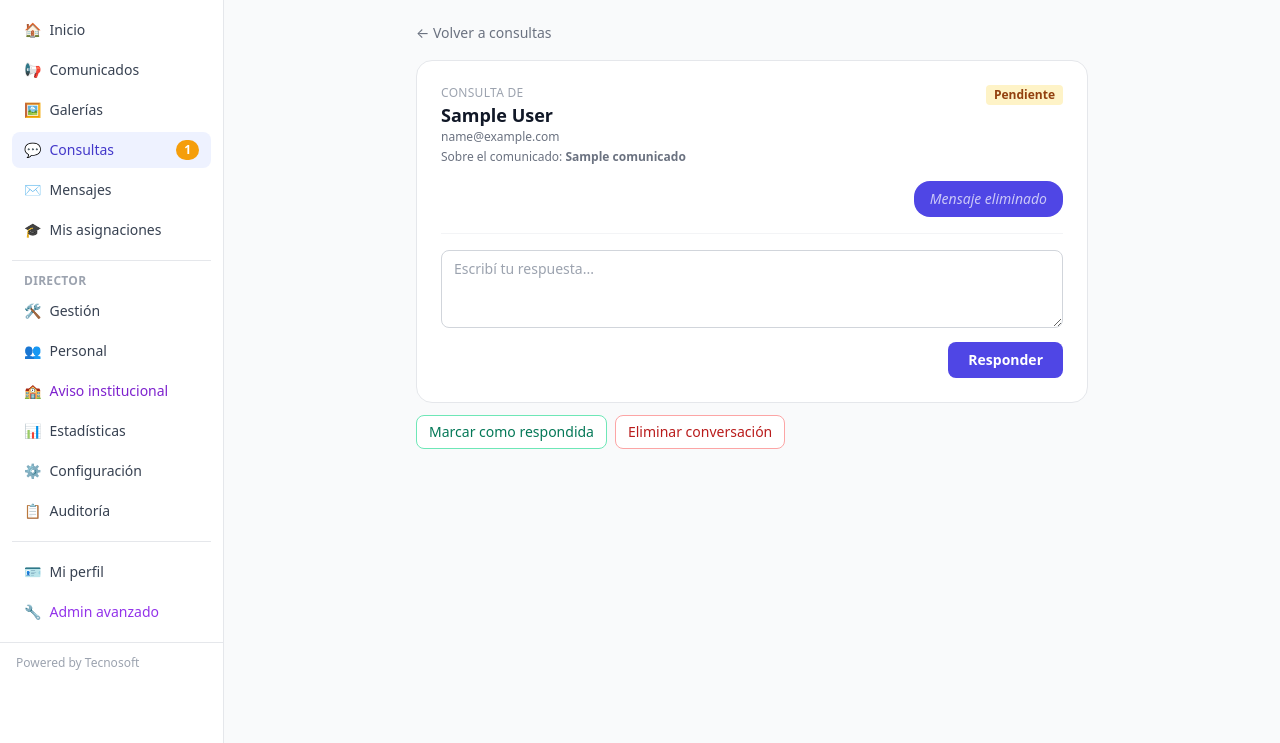
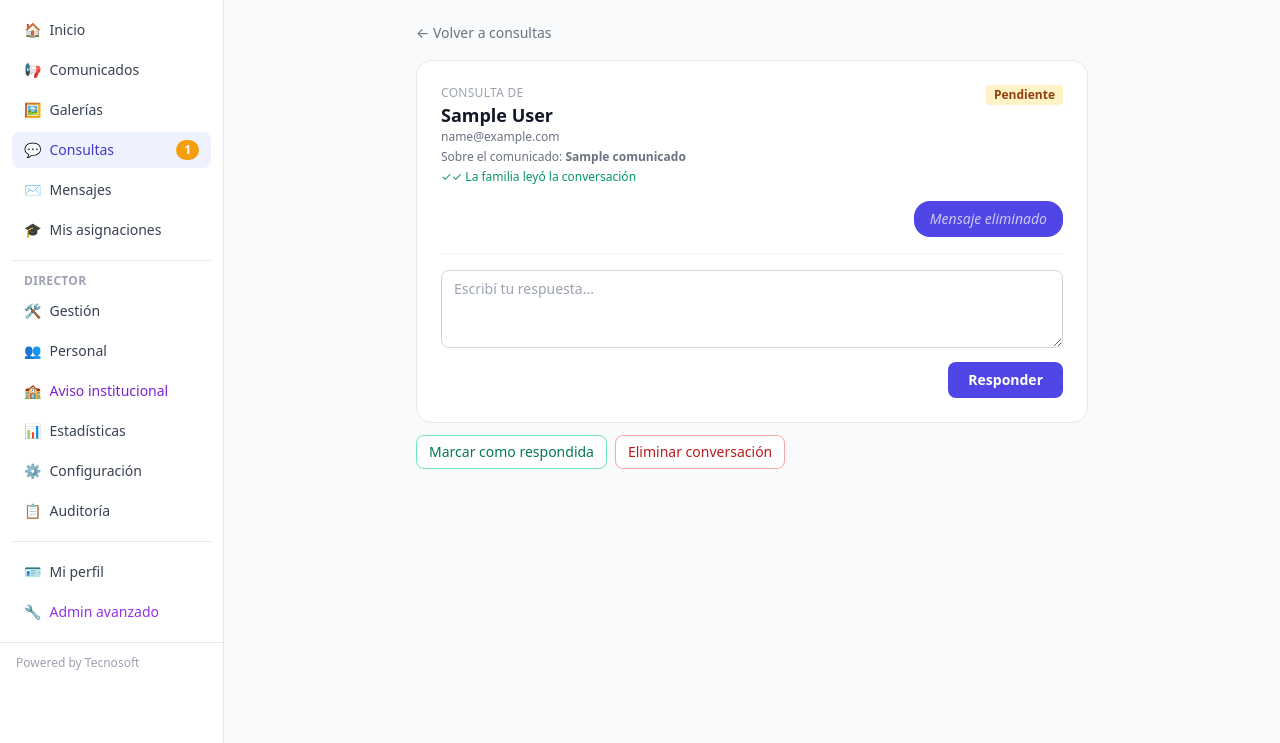
Before and after one commit to envermm-sudo/escuela, a Django app: page /staff/consultas/1/ in a window 1280 px wide. Shown: the part 57-800 px from the top of the page. Run offline with Django 5.2, Linux system fonts and the light colour scheme; a user stored in the database is signed in; tables that the repository leaves empty hold one stand-in row (values such as "Sample post"); grey boxes marked "Sample" are stand-in pictures; some libraries are stand-ins or nearby versions.

Commit message:
Mostrar al docente si la familia leyo la consulta

```diff
--- a/staff/templates/staff/consulta_detalle.html
+++ b/staff/templates/staff/consulta_detalle.html
@@ -20,7 +20,14 @@
       <span class="text-xs px-2 py-0.5 bg-emerald-100 text-emerald-800 rounded font-semibold">Respondida</span>
       {% endif %}
     </div>
-    <p class="text-xs text-gray-500 mb-4">Sobre el comunicado: <strong>{{ consulta.comunicado.titulo }}</strong></p>
+    <p class="text-xs text-gray-500 mb-1">Sobre el comunicado: <strong>{{ consulta.comunicado.titulo }}</strong></p>
+    <p class="text-xs mb-4">
+      {% if consulta.padre_leyo %}
+        <span class="text-emerald-600">✓✓ La familia leyó la conversación</span>
+      {% else %}
+        <span class="text-gray-400">La familia todavía no abrió la conversación</span>
+      {% endif %}
+    </p>
 
     <div class="space-y-3 mb-4">
       {% for msg in mensajes_hilo %}
```
